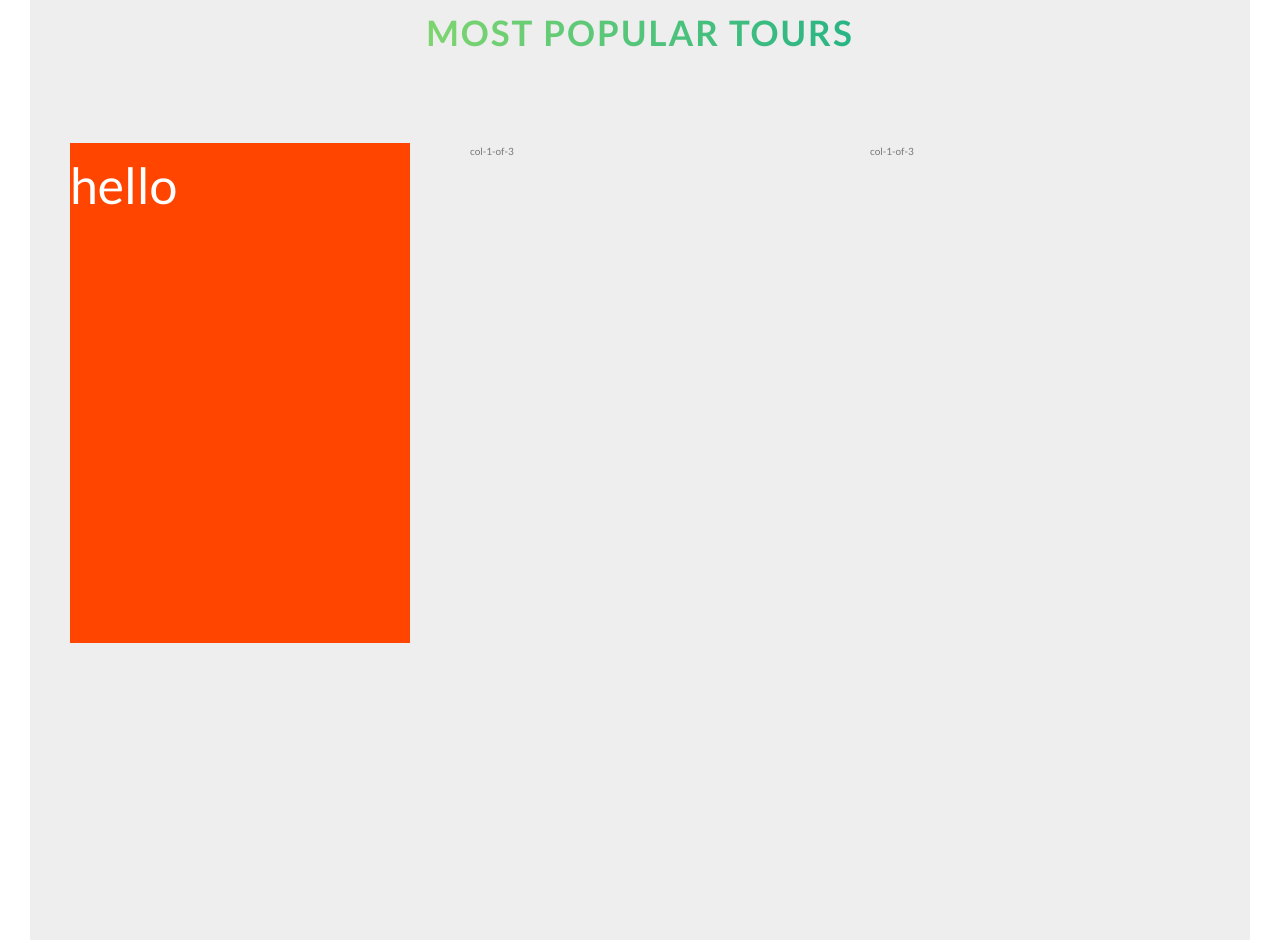
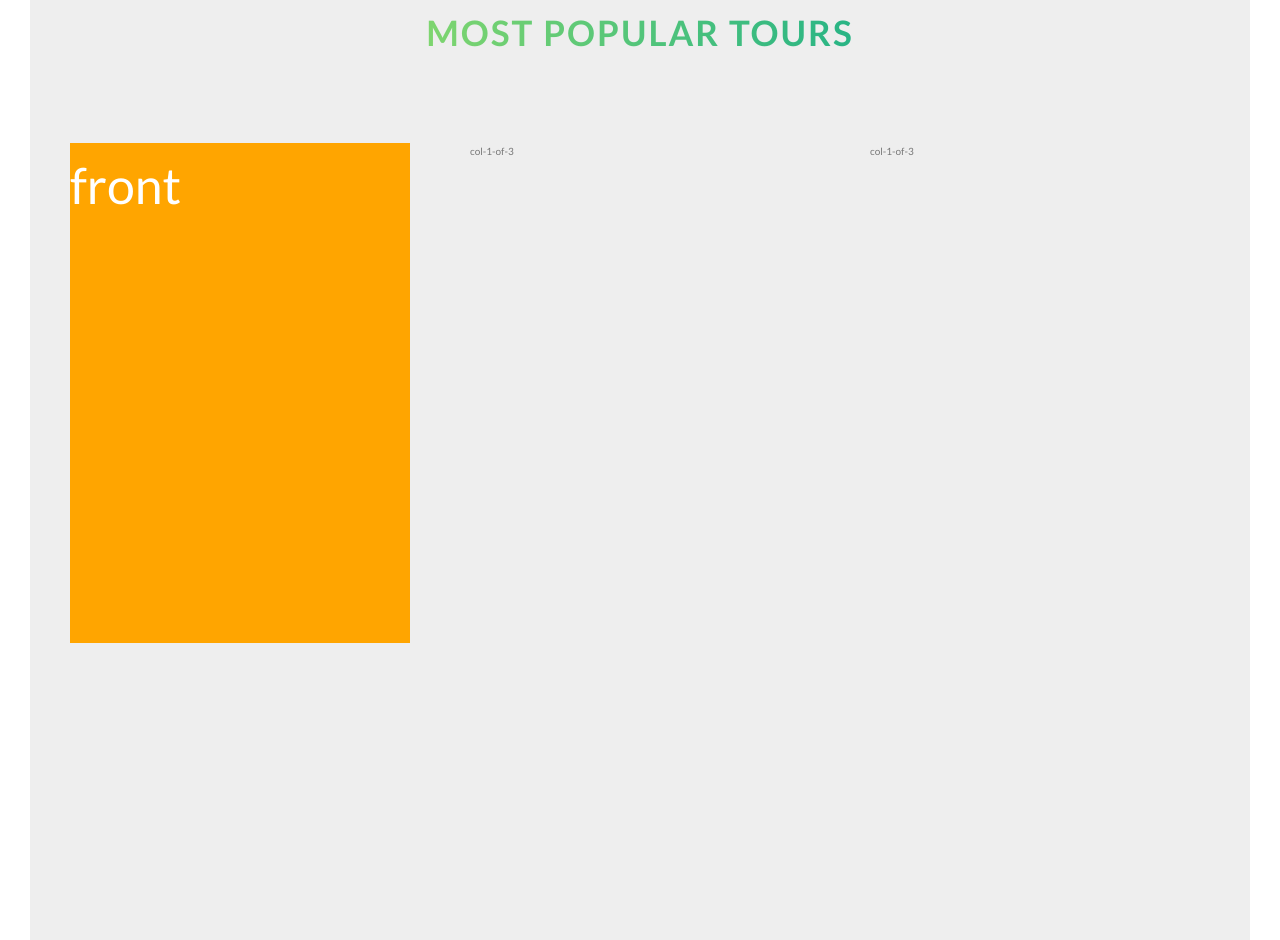
Before and after one commit to ShariqAteeq/CSS-NatoursWebsite, a website: page index.html in a window 1280 px wide. Shown: the part 2162-3102 px from the top of the page. Drawn offline with Linux system fonts and the light colour scheme.

Commit message:
start tour-section

```diff
--- a/index.html
+++ b/index.html
@@ -118,8 +118,11 @@
             <div class="row">
                 <div class="col-1-of-3">
                     <div class="card">
-                        <div class="card__text">
-                            hello
+                        <div class="card__side card__side--front">
+                            front
+                        </div>
+                        <div class="card__side card__side--back">
+                            back
                         </div>
                     </div>
                 </div>
--- a/sass/components/_card.scss
+++ b/sass/components/_card.scss
@@ -1,16 +1,36 @@
 .card {
-    perspective: 100rem;
+    perspective: 150rem;
     -moz-perspective: 13rem;
+    position: relative;
+    height: 50rem;
 
-    &__text {
+    &__side {
         background-color: orangered;
         color: white;
         font-size: 5rem;
         height: 50rem;
         transition: all .8s;
+        position: absolute;
+        top: 0;
+        left: 0;
+        width: 100%;
+        backface-visibility: hidden;
+
+        &--front {
+            background-color: orange;
+        }
+
+        &--back {
+            background-color: yellow;
+            transform: rotateY(180deg);
+        }
     }
 
-    &:hover &__text {
+    &:hover &__side--front {
         transform: rotateY(180deg);
     }
+
+    &:hover &__side--back {
+        transform: rotateY(0);
+    }
 }
```
Also changed, not shown: css/style.css.
